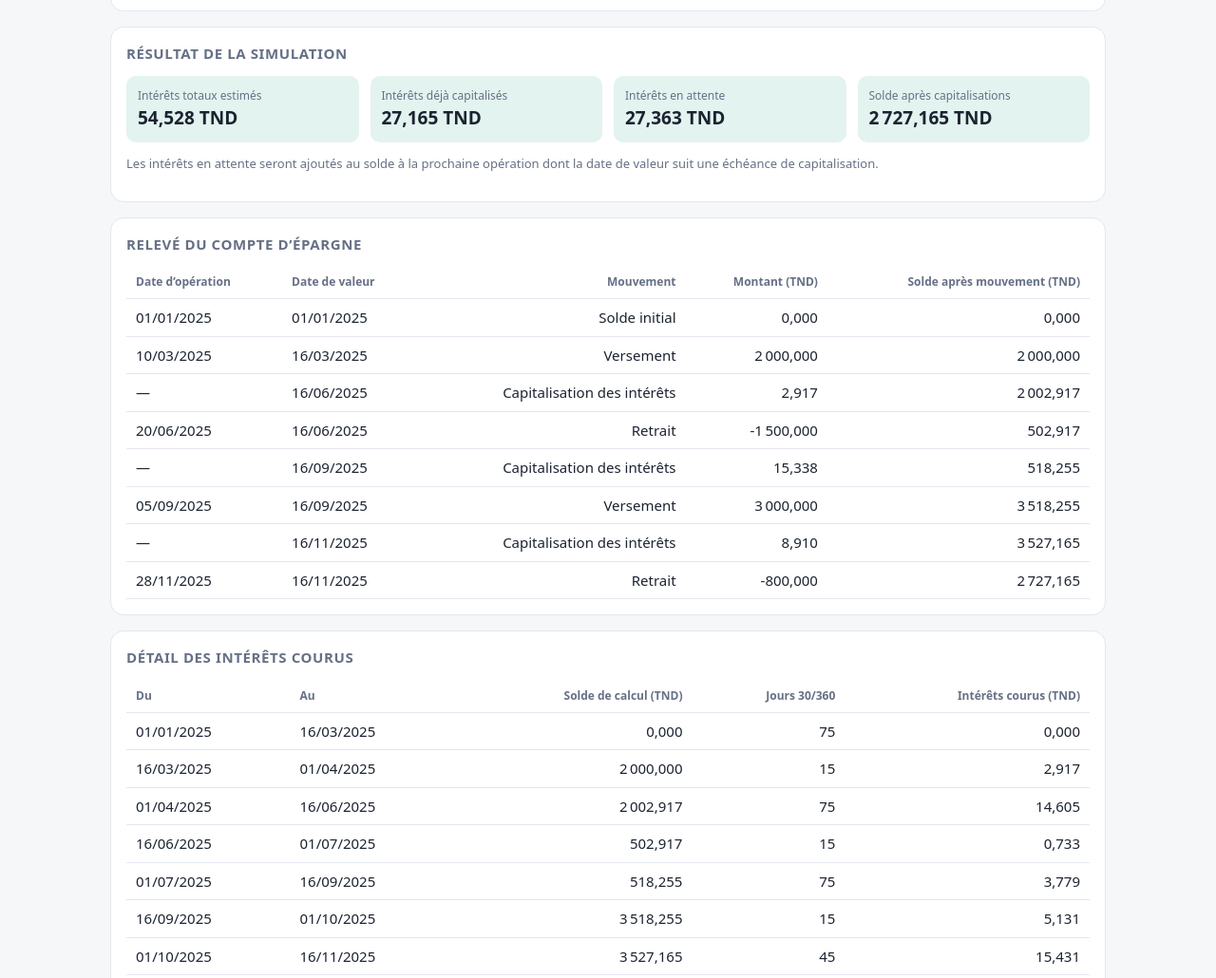
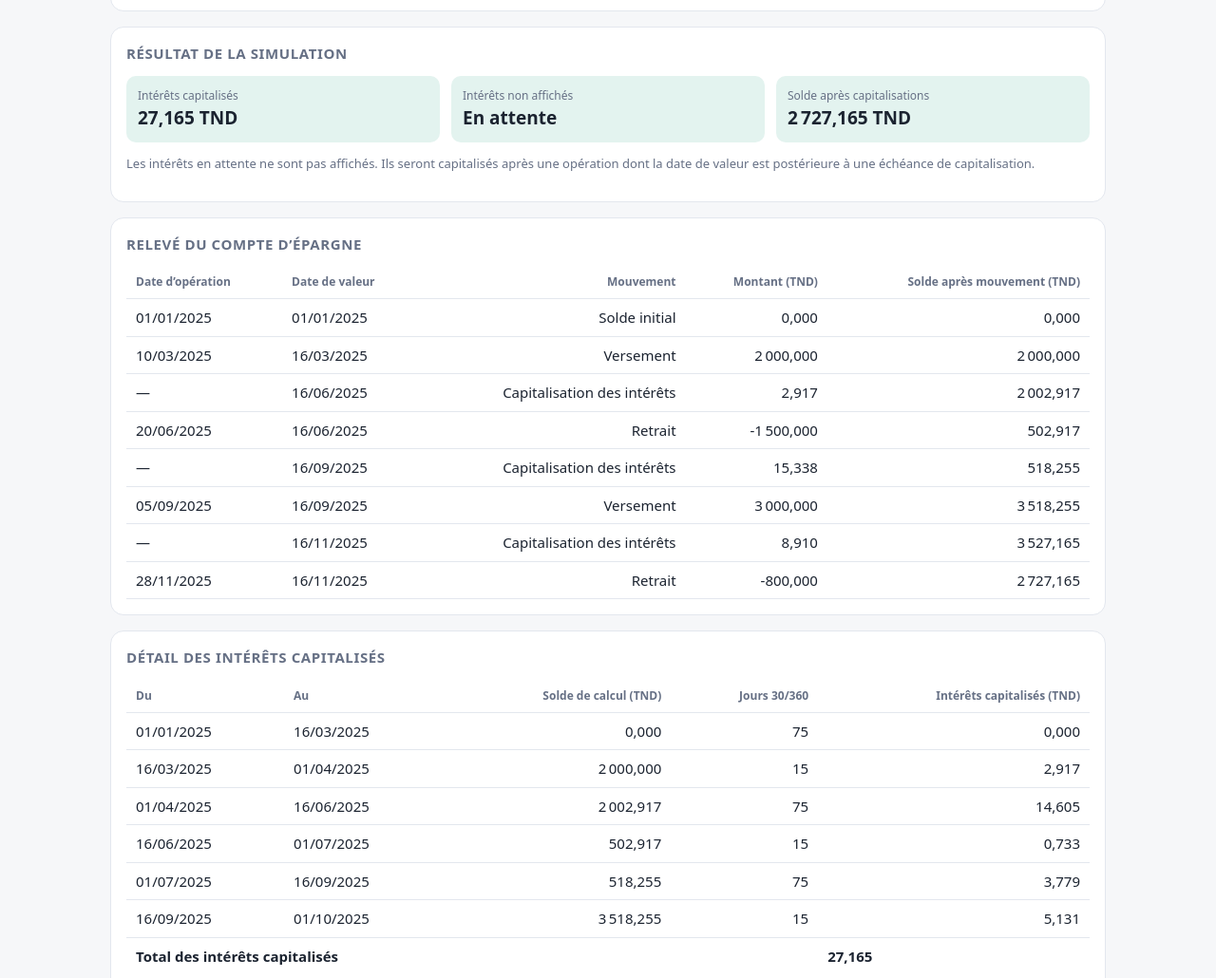
Before and after one commit to rayenbenamor654-source/finance, a plain HTML site: page index.html in a window 1280 px wide. Shown: the part 667-1697 px from the top of the page at 95% size. Drawn offline with Linux system fonts and the light colour scheme.

Commit message:
Delay interest display and capitalization until a later qualifying operation

```diff
--- a/index.html
+++ b/index.html
@@ -17,24 +17,25 @@
     button{font:inherit;border:1px solid var(--line);background:var(--card);color:var(--text);border-radius:8px;padding:8px 12px;cursor:pointer}button.primary{background:var(--accent);border-color:var(--accent);color:#fff}button.del{padding:8px 0;color:var(--danger)}
     .row-actions{display:flex;gap:8px;margin-top:12px;flex-wrap:wrap}.scroll{overflow-x:auto}table{width:100%;border-collapse:collapse;font-variant-numeric:tabular-nums}th,td{padding:8px 10px;text-align:right;border-bottom:1px solid var(--line);white-space:nowrap}th{font-size:12px;color:var(--muted);font-weight:600}th:first-child,td:first-child,th:nth-child(2),td:nth-child(2){text-align:left}tfoot td{font-weight:700;border-bottom:0}
     .kpis{display:grid;grid-template-columns:repeat(auto-fit,minmax(190px,1fr));gap:12px}.kpi{background:var(--soft);border-radius:10px;padding:12px}.kpi span{display:block;font-size:12px;color:var(--muted)}.kpi b{font-size:19px;font-variant-numeric:tabular-nums}.note{font-size:13px;color:var(--muted)}.warn{color:var(--danger)}
-    @media(max-width:640px){.op{grid-template-columns:1fr 1fr}.op .vdate{grid-column:1/2}}@media print{.noprint{display:none}body{background:#fff}.card{break-inside:avoid}.scroll{overflow:visible}table{font-size:11px}}
+    @media(max-width:640px){.op{grid-template-columns:1fr 1fr}.op .vdate{grid-column:1/2}}
+    @media print{.noprint{display:none}body{background:#fff;color:#111}.card{break-inside:avoid;border-color:#ccc}.scroll{overflow:visible}table{font-size:11px}}
   </style>
 </head>
 <body>
 <main>
   <h1>Compte d’épargne</h1>
-  <p class="sub">Relevé des opérations · Méthode des quinzaines · Capitalisation différée jusqu’à la prochaine opération après l’échéance choisie</p>
+  <p class="sub">Relevé des opérations · Méthode des quinzaines · Les intérêts ne sont capitalisés et affichés qu’après une opération postérieure à l’échéance choisie.</p>
   <section class="card noprint"><h2>Paramètres du compte</h2><div class="grid">
     <div><label for="annee">Année de simulation</label><input id="annee" type="number" value="2025" min="1900" max="2100" step="1"></div>
     <div><label for="solde0">Capital initial au 1er janvier (TND)</label><input id="solde0" type="number" value="0" min="0" step="0.001"></div>
     <div><label for="taux">Taux annuel (%)</label><input id="taux" type="number" value="3.5" step="0.01" min="0.01"></div>
     <div><label for="frequence">Période de capitalisation</label><select id="frequence"><option value="3">Trimestrielle – tous les 3 mois</option><option value="6">Semestrielle – tous les 6 mois</option></select></div>
   </div></section>
-  <section class="card noprint"><h2>Opérations</h2><div class="ops" id="ops"></div><div class="row-actions"><button class="primary" id="add">+ Ajouter une opération</button><button id="demo">Exemple</button><button id="clear">Tout effacer</button></div><p class="note" id="ignored"></p><p class="warn" id="error" role="alert"></p></section>
-  <section class="card"><h2>Résultat de la simulation</h2><div class="kpis" id="kpis"></div><p class="note" id="status"></p></section>
+  <section class="card noprint"><h2>Opérations</h2><div class="ops" id="ops"></div><div class="row-actions"><button class="primary" id="add" type="button">+ Ajouter une opération</button><button id="demo" type="button">Exemple</button><button id="clear" type="button">Tout effacer</button></div><p class="note" id="ignored"></p><p class="warn" id="error" role="alert"></p></section>
+  <section class="card"><h2>Résultat de la simulation</h2><div class="kpis" id="kpis"></div><p class="note" id="status" aria-live="polite"></p></section>
   <section class="card"><h2>Relevé du compte d’épargne</h2><div class="scroll"><table id="t-ops"></table></div></section>
-  <section class="card"><h2>Détail des intérêts courus</h2><div class="scroll"><table id="t-seg"></table></div><div class="row-actions noprint"><button id="print">Imprimer / PDF</button></div></section>
-  <p class="note">Les intérêts d’une période terminée restent en attente. Ils sont ajoutés au solde uniquement lorsqu’une opération survient après l’échéance de capitalisation. Les dates de valeur des versements et retraits suivent la règle des quinzaines.</p>
+  <section class="card"><h2>Détail des intérêts capitalisés</h2><div class="scroll"><table id="t-seg"></table></div><div class="row-actions noprint"><button id="print" type="button">Imprimer / PDF</button></div></section>
+  <p class="note">Les intérêts d’une période terminée restent en attente et ne sont pas affichés. Ils sont ajoutés au solde uniquement lorsqu’une opération survient après l’échéance de capitalisation. À la date exacte de l’échéance, ils restent en attente jusqu’à une opération ultérieure. Les dates de valeur des versements et retraits suivent la règle des quinzaines.</p>
 </main>
 <script>
 (function(){
@@ -46,12 +47,11 @@
   const key=a=>a.y*10000+a.m*100+a.d;
   const fmt=a=>String(a.d).padStart(2,"0")+"/"+String(a.m).padStart(2,"0")+"/"+a.y;
   const days360=(a,b)=>(b.y-a.y)*360+(b.m-a.m)*30+(Math.min(b.d,30)-Math.min(a.d,30));
-  const addMonths=(a,n)=>{const total=a.y*12+(a.m-1)+n,y=Math.floor(total/12),m=total%12+1;const last=new Date(y,m,0).getDate();return{y,m,d:Math.min(a.d,last)}};
+  const addMonths=(a,n)=>{const total=a.y*12+(a.m-1)+n,y=Math.floor(total/12),m=total%12+1,last=new Date(y,m,0).getDate();return{y,m,d:Math.min(a.d,last)}};
   const nextMonth=a=>addMonths(a,1);
   const valVersement=a=>a.d===1||a.d===16?a:a.d<16?{y:a.y,m:a.m,d:16}:nextMonth({...a,d:1});
   const valRetrait=a=>({y:a.y,m:a.m,d:a.d<=15?1:16});
   const nf3=new Intl.NumberFormat("fr-FR",{minimumFractionDigits:3,maximumFractionDigits:3});
-  const nf2=new Intl.NumberFormat("fr-FR",{minimumFractionDigits:2,maximumFractionDigits:2});
   const round3=n=>Math.round((n+Number.EPSILON)*1000)/1000;
 
   function compute(){
@@ -68,45 +68,56 @@
       valid.push({d,v:value,type:o.type,amount:round3(o.montant)*(o.type==="V"?1:-1)});
     }
     valid.sort((a,b)=>key(a.v)-key(b.v)||key(a.d)-key(b.d));
-    let balance=round3(initial),cursor=start,nextBoundary=addMonths(start,months),pending=0,credited=0,rows=[{operation:"Solde initial",opDate:fmt(start),valueDate:fmt(start),amount:balance,balance}],segments=[];
+    let balance=round3(initial),cursor=start,nextBoundary=addMonths(start,months),pending=0,credited=0,completedBoundary=false;
+    const rows=[{operation:"Solde initial",opDate:fmt(start),valueDate:fmt(start),amount:balance,balance}],segments=[],pendingSegments=[];
     const divisor=360/rate;
-    function accrue(until){const n=days360(cursor,until);if(n>0){const number=balance*n/100;pending+=number/divisor;segments.push({from:cursor,to:until,balance,days:n,interest:number/divisor});}cursor=until;}
+    function accrue(until){
+      const n=days360(cursor,until);
+      if(n>0){const number=balance*n/100,interest=number/divisor;pending+=interest;pendingSegments.push({from:cursor,to:until,balance,days:n,interest});}
+      cursor=until;
+    }
     for(const op of valid){
+      // Strictly later than the scheduled date: an operation on the boundary itself does not trigger capitalization.
       while(key(nextBoundary)<key(op.v)){
         accrue(nextBoundary);
+        completedBoundary=true;
         nextBoundary=addMonths(nextBoundary,months);
       }
-      // A completed period's interest is posted only when this later-dated transaction arrives.
-      if(key(cursor)>key(start)&&key(op.v)>key(cursor)&&pending>0){
+      // Post only interest accrued through completed periods. Interest in the current, incomplete period stays hidden.
+      if(completedBoundary&&key(op.v)>key(cursor)&&pending>0){
         const posted=round3(pending);
-        balance=round3(balance+posted);credited=round3(credited+posted);
+        balance=round3(balance+posted);
+        credited=round3(credited+posted);
         rows.push({operation:"Capitalisation des intérêts",opDate:"—",valueDate:fmt(op.v),amount:posted,balance});
+        segments.push(...pendingSegments);
         pending=0;
+        pendingSegments.length=0;
+        completedBoundary=false;
       }
       accrue(op.v);
       balance=round3(balance+op.amount);
       if(balance<0)return{error:"Le retrait du "+fmt(op.d)+" dépasse le solde disponible à sa date de valeur ("+fmt(op.v)+")."};
       rows.push({operation:op.type==="V"?"Versement":"Retrait",opDate:fmt(op.d),valueDate:fmt(op.v),amount:op.amount,balance});
     }
+    // Do not capitalize or expose untriggered interest at year end.
     accrue(end);
-    return{year,initial,rate,months,rows,segments,credited,pending:round3(pending),balance,ignored:Object.keys(ignored).length};
+    return{year,initial,rate,months,rows,segments,credited,balance,ignored:Object.keys(ignored).length};
   }
   function render(){
     const r=compute();
     if(r.error){$("error").textContent=r.error;$("kpis").innerHTML="";$("t-ops").innerHTML="";$("t-seg").innerHTML="";$("status").textContent="";$("ignored").textContent="";return;}
-    $("error").textContent="";$("ignored").textContent=r.ignored?"Les opérations hors de l’année sélectionnée sont exclues de la simulation.":"";
-    const accrued=round3(r.credited+r.pending);
-    $("kpis").innerHTML='<div class="kpi"><span>Intérêts totaux estimés</span><b>'+nf3.format(accrued)+' TND</b></div>'+
-      '<div class="kpi"><span>Intérêts déjà capitalisés</span><b>'+nf3.format(r.credited)+' TND</b></div>'+
-      '<div class="kpi"><span>Intérêts en attente</span><b>'+nf3.format(r.pending)+' TND</b></div>'+
+    $("error").textContent="";
+    $("ignored").textContent=r.ignored?"Les opérations hors de l’année sélectionnée sont exclues de la simulation.":"";
+    $("kpis").innerHTML='<div class="kpi"><span>Intérêts capitalisés</span><b>'+nf3.format(r.credited)+' TND</b></div>'+
+      '<div class="kpi"><span>Intérêts non affichés</span><b>En attente</b></div>'+
       '<div class="kpi"><span>Solde après capitalisations</span><b>'+nf3.format(r.balance)+' TND</b></div>';
-    $("status").textContent=r.pending>0?"Les intérêts en attente seront ajoutés au solde à la prochaine opération dont la date de valeur suit une échéance de capitalisation.":"Aucun intérêt n’est actuellement en attente de capitalisation.";
+    $("status").textContent="Les intérêts en attente ne sont pas affichés. Ils seront capitalisés après une opération dont la date de valeur est postérieure à une échéance de capitalisation.";
     let h='<thead><tr><th>Date d’opération</th><th>Date de valeur</th><th>Mouvement</th><th>Montant (TND)</th><th>Solde après mouvement (TND)</th></tr></thead><tbody>';
     r.rows.forEach(x=>h+='<tr><td>'+x.opDate+'</td><td>'+x.valueDate+'</td><td>'+x.operation+'</td><td>'+nf3.format(x.amount)+'</td><td>'+nf3.format(x.balance)+'</td></tr>');
     $("t-ops").innerHTML=h+'</tbody>';
-    let s='<thead><tr><th>Du</th><th>Au</th><th>Solde de calcul (TND)</th><th>Jours 30/360</th><th>Intérêts courus (TND)</th></tr></thead><tbody>';
+    let s='<thead><tr><th>Du</th><th>Au</th><th>Solde de calcul (TND)</th><th>Jours 30/360</th><th>Intérêts capitalisés (TND)</th></tr></thead><tbody>';
     r.segments.forEach(x=>s+='<tr><td>'+fmt(x.from)+'</td><td>'+fmt(x.to)+'</td><td>'+nf3.format(x.balance)+'</td><td>'+x.days+'</td><td>'+nf3.format(x.interest)+'</td></tr>');
-    s+='</tbody><tfoot><tr><td colspan="4">Total des intérêts estimés</td><td>'+nf3.format(accrued)+'</td></tr></tfoot>';
+    s+='</tbody><tfoot><tr><td colspan="4">Total des intérêts capitalisés</td><td>'+nf3.format(r.credited)+'</td></tr></tfoot>';
     $("t-seg").innerHTML=s;
   }
   function label(o){if(!o.date)return"";const d=parse(o.date);return"Date de valeur : "+fmt(o.type==="V"?valVersement(d):valRetrait(d));}
```
